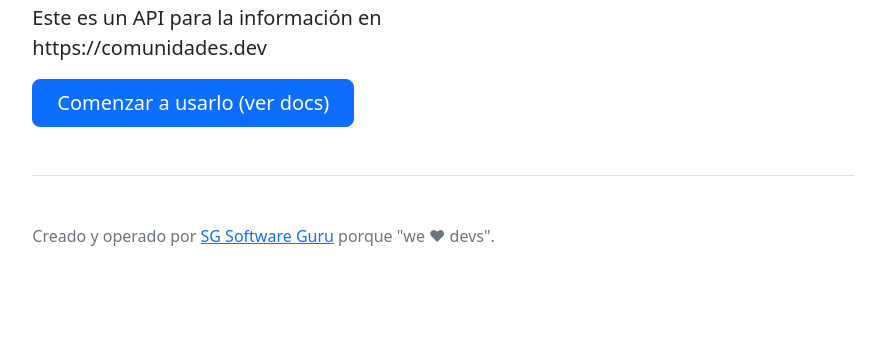
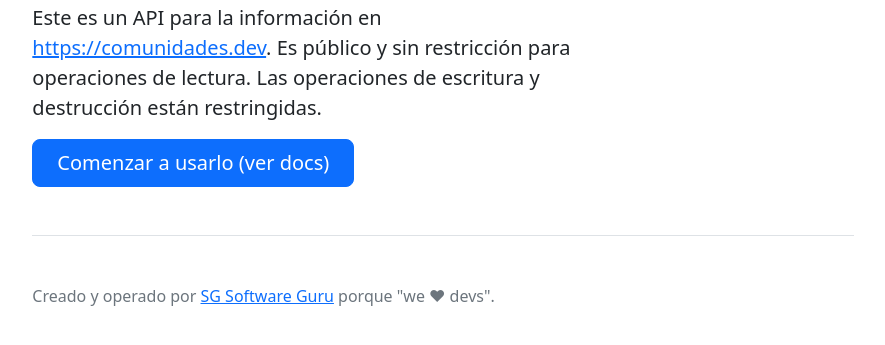
Before and after one commit to softwareguru/comunidades-api, a plain HTML site: page public/index.html in a window 1280 px wide. Shown: the part 101-446 px from the top of the page, without its empty margins (197-1082 px from the left). Drawn offline with nearby package versions, Linux system fonts and the light colour scheme.

Commit message:
Homepage update

```diff
--- a/public/index.html
+++ b/public/index.html
@@ -14,7 +14,8 @@
     <div class="col-lg-8 mx-auto p-3 py-md-5">
         <main>
           <h1>Comunidades API</h1>
-          <p class="fs-5 col-md-8">Este es un API para la información en https://comunidades.dev</p>
+          <p class="fs-5 col-md-8">Este es un API para la información en <a href="https://comunidades.dev" target="_blank">https://comunidades.dev</a>.
+            Es público y sin restricción para operaciones de lectura. Las operaciones de escritura y destrucción están restringidas.</p>
 
           <div class="mb-5">
             <a href="/docs" class="btn btn-primary btn-lg px-4">Comenzar a usarlo (ver docs)</a>
```
